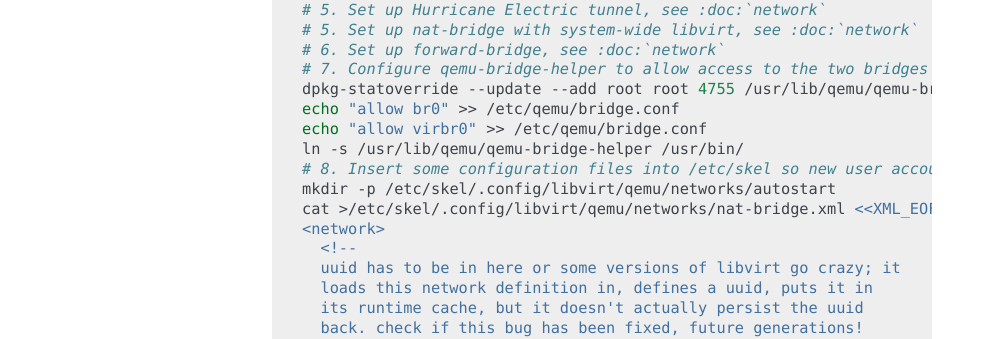
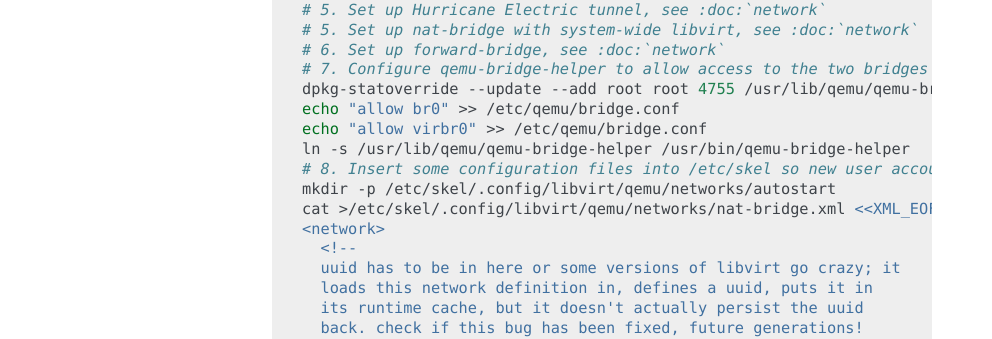
Before and after one commit to cmucc/infra-docs, a Sphinx documentation site: the page built from source/engines/creation.rst, in a window 1280 px wide. Shown: the part 350-689 px from the top of the page, without its empty margins (148-1140 px from the left). Built offline with Sphinx 7.4.7, drawn with Linux system fonts in a browser that asks for light colours.

Commit message:
engine summoning: tweak to be more explicit

```diff
--- a/source/engines/creation.rst
+++ b/source/engines/creation.rst
@@ -23,7 +23,7 @@ it requires the following steps:
    dpkg-statoverride --update --add root root 4755 /usr/lib/qemu/qemu-bridge-helper
    echo "allow br0" >> /etc/qemu/bridge.conf
    echo "allow virbr0" >> /etc/qemu/bridge.conf
-   ln -s /usr/lib/qemu/qemu-bridge-helper /usr/bin/
+   ln -s /usr/lib/qemu/qemu-bridge-helper /usr/bin/qemu-bridge-helper
    # 8. Insert some configuration files into /etc/skel so new user accounts are set up properly
    mkdir -p /etc/skel/.config/libvirt/qemu/networks/autostart
    cat >/etc/skel/.config/libvirt/qemu/networks/nat-bridge.xml <<XML_EOF
```
